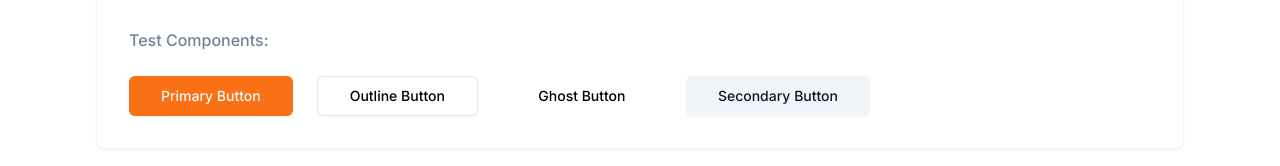
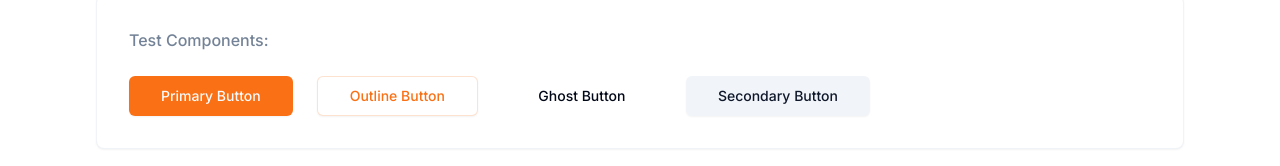
Before and after one commit to XAIAgentAI/XAIAgentPlatform, a Next.js app: page / in a window 1280 px wide. Shown: the part 165-331 px from the top of the page. Built offline with nearby package versions, Linux system fonts and the light colour scheme; no server answers; the database is empty.

Commit message:
fix: shadcn/ui styling on homepage and global classes
Co-Authored-By: eric19961102@gmail.com <eric19961102@gmail.com>

```diff
--- a/src/app/globals.css
+++ b/src/app/globals.css
@@ -74,5 +74,42 @@
 body {
   color: var(--foreground);
   background: var(--background);
-  font-family: Arial, Helvetica, sans-serif;
+  font-family: var(--font-sans);
 }
+
+@layer components {
+  /* Custom button variants */
+  .button-primary {
+    @apply bg-primary text-primary-foreground hover:opacity-90 transition-opacity;
+  }
+
+  .button-outline {
+    @apply border border-primary text-primary hover:bg-primary/10 transition-colors;
+  }
+
+  .button-ghost {
+    @apply hover:bg-muted/80 text-foreground transition-colors;
+  }
+
+  .button-secondary {
+    @apply bg-secondary text-secondary-foreground hover:opacity-90 transition-opacity;
+  }
+
+  /* Input styles */
+  .input-base {
+    @apply border-input bg-background text-foreground shadow-sm transition-colors;
+  }
+}
+
+@layer utilities {
+  /* Gradient animation */
+  @keyframes gradient {
+    0% { background-position: 0% 50%; }
+    50% { background-position: 100% 50%; }
+    100% { background-position: 0% 50%; }
+  }
+
+  .animate-gradient {
+    animation: gradient 3s ease infinite;
+  }
+}
```
